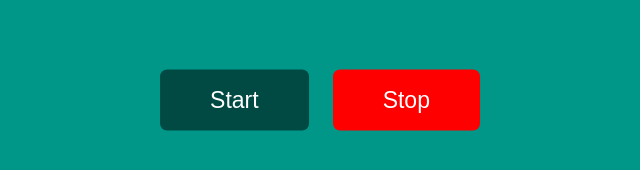
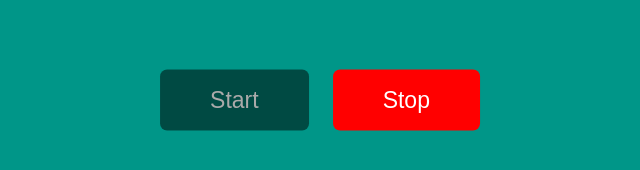
Before and after one commit to leekirill/goit-js-hw-11-color-switch, a website built with Parcel: page src/index.html in a window 1280 px wide. Both pictures are taken after a click on the button "Start". Shown: the part 308-478 px from the top of the page, 318-958 px from the left. Built offline with nearby package versions, Linux system fonts and the light colour scheme.

Commit message:
Update style.css

```diff
--- a/css/style.css
+++ b/css/style.css
@@ -33,4 +33,5 @@ button:hover {
 button:disabled {
   background-color: rgba(0, 0, 0, 0.5);
   cursor: auto;
+  color: #aaa;
 }
```
